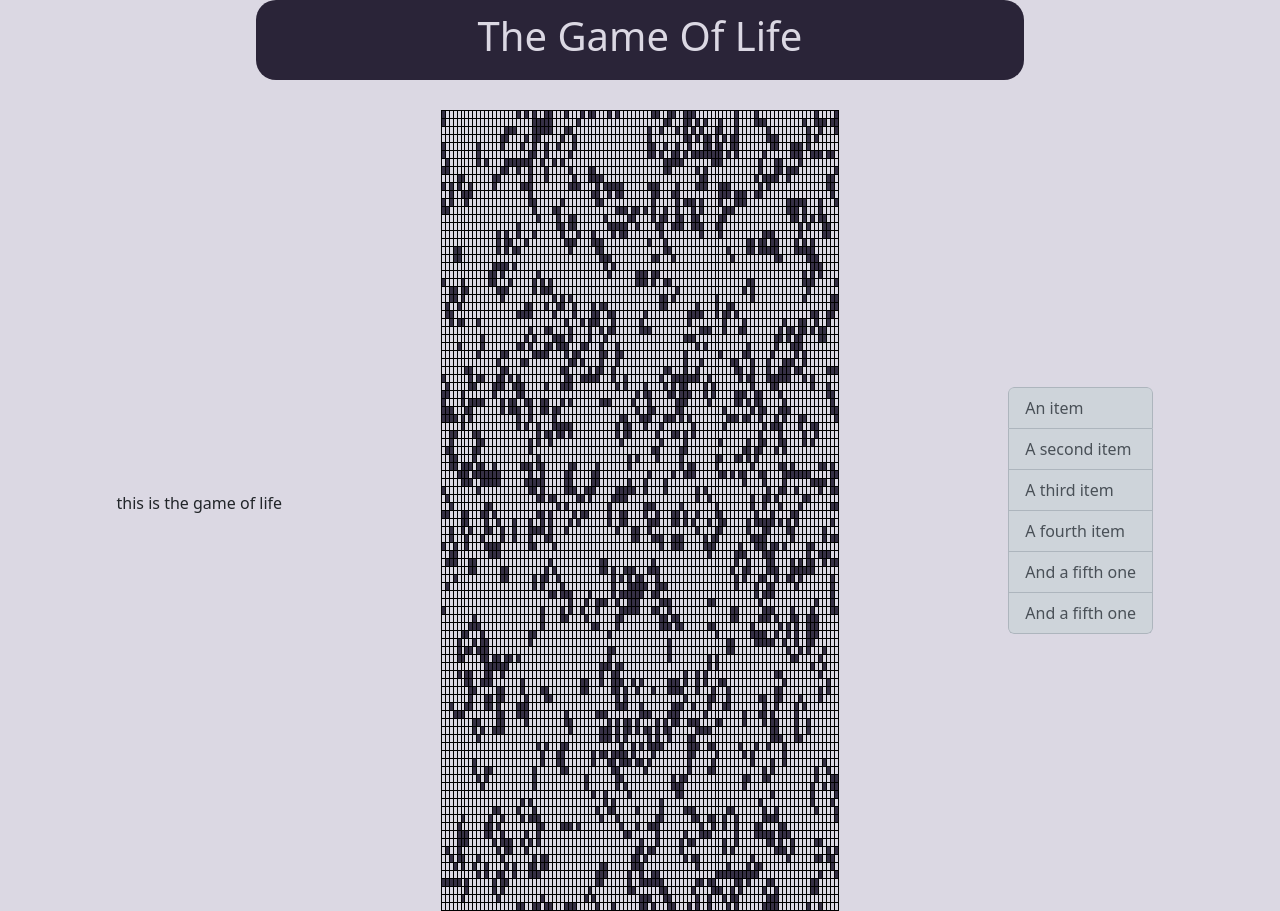
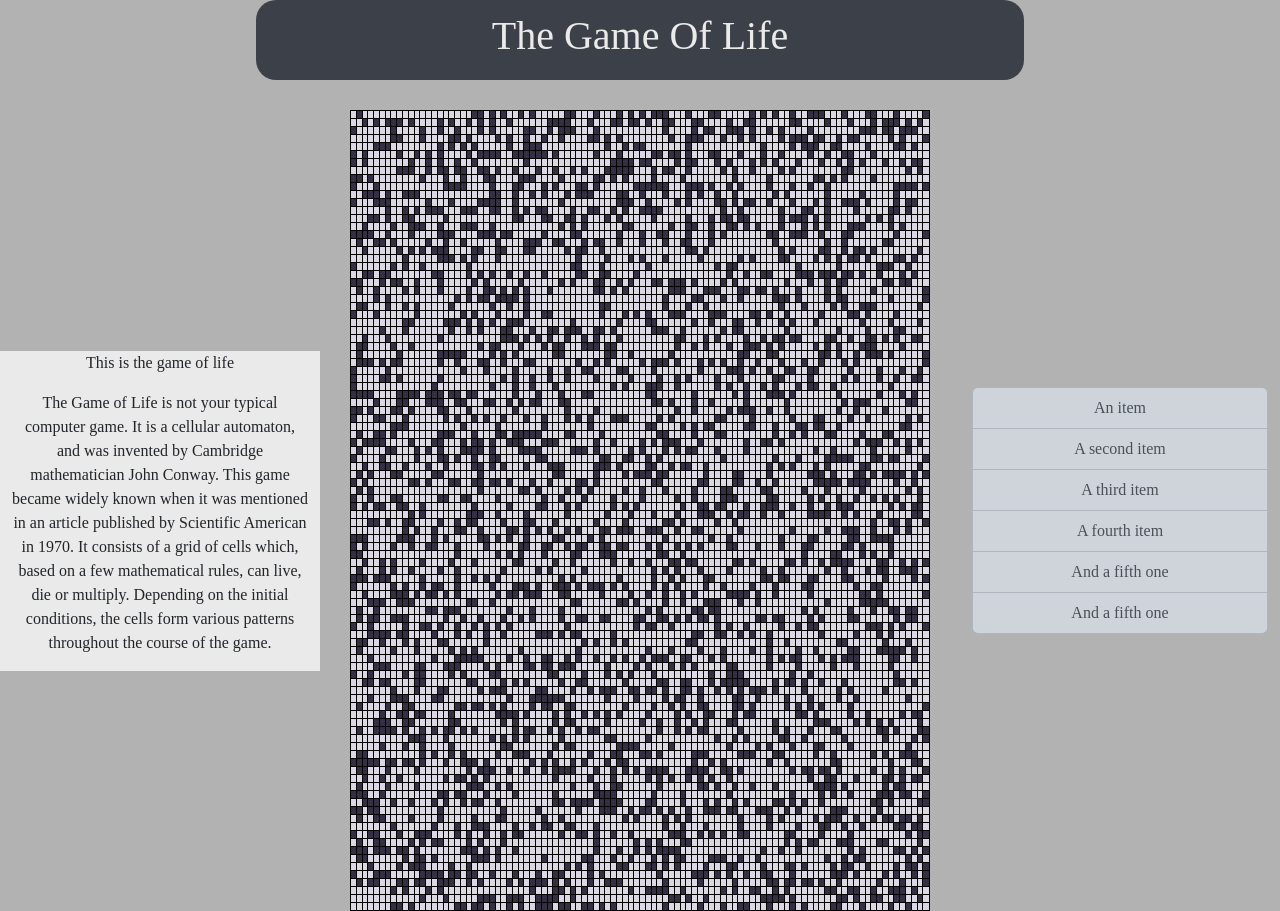
Before and after one commit to H-ADJI/life-is-a-game, a plain HTML site: page index.html in a window 1280 px wide. Shown: the top 911 px of the page. Drawn offline with nearby package versions, Linux system fonts and the light colour scheme.

Commit message:
styled the page

```diff
--- a/index.html
+++ b/index.html
@@ -12,13 +12,22 @@
     <header>
         <h1>The Game Of Life</h1>
     </header>
-    <div class="container text-center"></div>
-    <div class="row align-items-center">
+    <div id="col-cont" class="container-fluid text-center">
+        <div class="row ">
             <div class="col" id="explanation">
-            <p> this is the game of life</p>
+                <p> This is the game of life</p>
+                <p>
+                    The Game of Life is not your typical computer game. It is a cellular automaton, and was invented by
+                    Cambridge mathematician John Conway.
+
+                    This game became widely known when it was mentioned in an article published by Scientific American
+                    in 1970. It consists of a grid of cells which, based on a few mathematical rules, can live, die or
+                    multiply. Depending on the initial conditions, the cells form various patterns throughout the course
+                    of the game.
+                </p>
             </div>
-        <div class="col" id="universe">
-            <table id="field"></table>
+            <div class="col-6" id="universe">
+                <table id="field" class="mx-auto"></table>
             </div>
             <div class="col" id="presets">
                 <ul class="list-group overflow-auto">
@@ -34,8 +43,9 @@
 
         </div>
     </div>
+    </div>
 
-    <div role="group" aria-label="controllers">
+    <div class="mx-auto" id="game-controller" role="group" aria-label="controllers">
         <div class="button-container">
             <button id="pause" type="button" class="btn btn-outline-primary">pause</button>
 
--- a/index.js
+++ b/index.js
@@ -74,7 +74,7 @@ function init() {
         } while (true);
     }
     draw();
-    setInterval(newGeneration, 500);
+    // setInterval(newGeneration, 500);
 }
 
 init();
--- a/style.css
+++ b/style.css
@@ -1,18 +1,22 @@
 header {
     width: 60%;
     border-radius: 20px;
-    margin:  auto;
+    margin: auto;
     display: flex;
     align-items: center;
     justify-content: center;
     height: 10vh;
-    background-color: #2a2438;
-    color: #dbd8e3;
+    background-color: #3C4048;
+    color: #EAEAEA;
     font-size: 20em;
+    font-family: Montserrat;
 }
 
 body:not(#universe) {
-    background-color: #dbd8e3;
+    font-family: Montserrat;
+
+    background-color: #B2B2B2;
+
 }
 
 .game-controller {
@@ -46,6 +50,8 @@ table {
 #universe {
     padding: 30px;
     border-radius: 5px;
+    justify-content: center;
+
 }
 
 .btn {
@@ -57,24 +63,32 @@ table {
 }
 
 #play {
-    background-color: #2a2438;
+    background-color: #3C4048;
 }
 
 #pause {
-    background-color: #2a2438;
+    background-color: #3C4048;
 }
 
 #reset {
-    background-color: #2a2438;
+    background-color: #3C4048;
 }
 
 .button-container button {
     margin: 5px;
 }
 
+
+div#game-controller {
+    display: flex;
+    justify-content: center;
+
+}
 div {
     align-items: center;
-    display: flex;
-    justify-content: center;
-    border-collapse: collapse;
+
 }
+#explanation {
+    background-color: #EAEAEA;
+
+}
```
Lines whose indentation alone changed are shown as unchanged.
